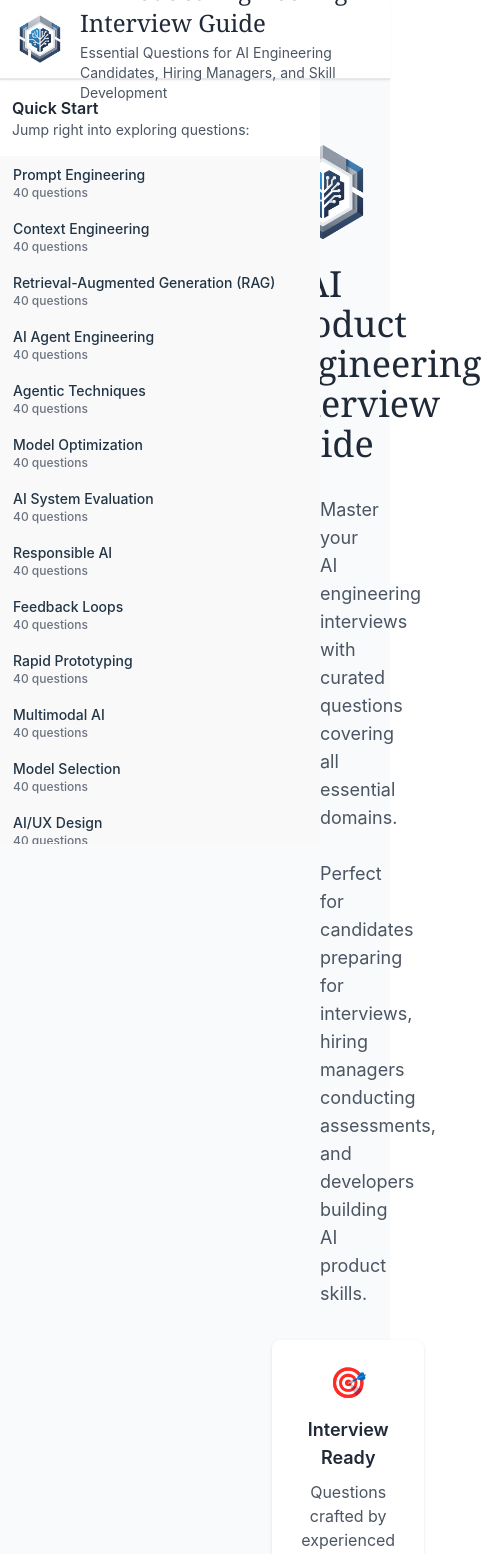
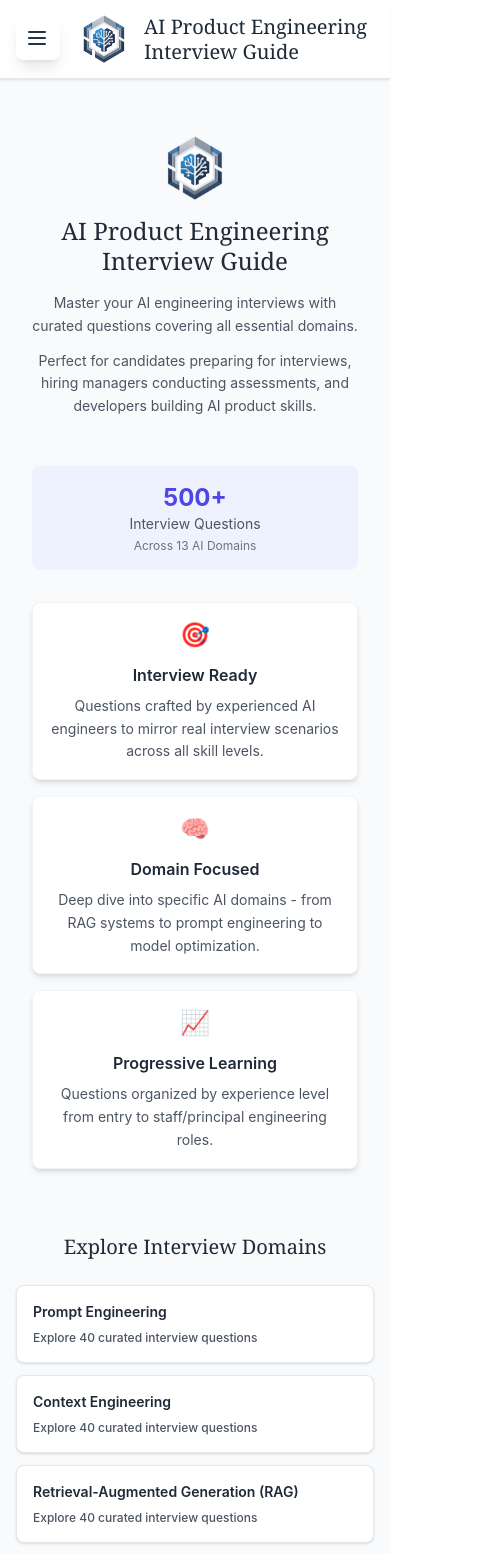
Before and after one commit to SilasReinagel/AiProductEngineerQuestions, a React (Vite) app in the folder webapp/: page / in a window 390 px wide. Shown: the top 1554 px of the page, 481 px wide, since content can reach past the window. Built offline with nearby package versions, Linux system fonts and the light colour scheme.

Commit message:
Site: Improved Mobile Experience

```diff
--- a/webapp/src/AcademicApp.jsx
+++ b/webapp/src/AcademicApp.jsx
@@ -194,8 +194,8 @@ function AcademicApp() {
         onSelectCategory={handleSelectCategory}
       />
 
-      {/* Main Content Area - offset by navbar width and header height */}
-      <div className="ml-64 pt-20">
+      {/* Main Content Area - responsive margins */}
+      <div className="lg:ml-64 pt-20">
         <div className="container mx-auto px-4 py-8">
           {showLanding ? (
             <LandingPage
--- a/webapp/src/components/DomainsSection.jsx
+++ b/webapp/src/components/DomainsSection.jsx
@@ -12,18 +12,18 @@ function DomainsSection({ sortedCategoriesEntries, onSelectCategory }) {
     <div>
       {/* Domain Overview Cards */}
       <div className="mb-12">
-        <h2 className="text-2xl font-serif text-gray-800 text-center mb-8">
+        <h2 className="text-xl lg:text-2xl font-serif text-gray-800 text-center mb-6 lg:mb-8 px-4">
           Explore Interview Domains
         </h2>
-        <div className="grid md:grid-cols-2 gap-4">
+        <div className="grid sm:grid-cols-2 lg:grid-cols-2 gap-3 lg:gap-4">
           {sortedCategoriesEntries.map(([slug, category]) => (
             <button
               key={slug}
               onClick={() => onSelectCategory(slug)}
-              className="p-6 bg-white rounded-lg shadow hover:shadow-md transition-shadow text-left border border-gray-200 hover:border-indigo-300"
+              className="p-4 lg:p-6 bg-white rounded-lg shadow hover:shadow-md transition-shadow text-left border border-gray-200 hover:border-indigo-300"
             >
-              <h3 className="font-semibold text-gray-800 mb-2">{category.category}</h3>
-              <p className="text-sm text-gray-600">
+              <h3 className="font-semibold text-gray-800 mb-2 text-sm lg:text-base">{category.category}</h3>
+              <p className="text-xs lg:text-sm text-gray-600">
                 Explore {Object.values(category.questions).flat().length} curated interview questions
               </p>
             </button>
@@ -32,15 +32,20 @@ function DomainsSection({ sortedCategoriesEntries, onSelectCategory }) {
       </div>
 
       {/* Call to Action */}
-      <div className="text-center bg-indigo-50 rounded-lg p-8">
-        <h2 className="text-2xl font-serif text-gray-800 mb-4">
+      <div className="text-center bg-indigo-50 rounded-lg p-6 lg:p-8">
+        <h2 className="text-xl lg:text-2xl font-serif text-gray-800 mb-4">
           Start Your Interview Preparation Journey
         </h2>
-        <p className="text-gray-600 mb-6">
-          Select a domain from the left sidebar or click the cards above to access hundreds of carefully crafted interview questions.
-          Each domain includes questions for all experience levels with detailed coverage of essential concepts.
+        <p className="text-gray-600 mb-6 text-sm lg:text-base">
+          <span className="lg:hidden">
+            Select a domain above or use the menu to access hundreds of carefully crafted interview questions.
+          </span>
+          <span className="hidden lg:block">
+            Select a domain from the left sidebar or click the cards above to access hundreds of carefully crafted interview questions.
+            Each domain includes questions for all experience levels with detailed coverage of essential concepts.
+          </span>
         </p>
-        <div className="text-sm text-gray-500">
+        <div className="text-xs lg:text-sm text-gray-500">
           <span className="font-medium">{sortedCategoriesEntries.length}</span> domains •
           <span className="font-medium ml-2">
             {sortedCategoriesEntries.reduce((total, [slug, cat]) => total + Object.values(cat.questions).flat().length, 0)}
--- a/webapp/src/components/Footer.jsx
+++ b/webapp/src/components/Footer.jsx
@@ -12,8 +12,9 @@ function Footer({ questionsCount, categoriesCount }) {
     <footer className="bg-gray-50 border-t border-gray-200 py-8 mt-16">
       <div className="container mx-auto px-4 text-center">
         <p className="text-sm text-gray-700">
-          AI Engineering Interview Guide • {questionsCount} Interview Questions •
-          {categoriesCount} Categories
+          AI Engineering Interview Guide
+          <span className="hidden sm:inline"> • </span>
+          <span className="block sm:inline">{questionsCount} Interview Questions • {categoriesCount} Categories</span>
         </p>
         <p className="text-xs text-gray-500 mt-2">
           For interview preparation, hiring decisions, and skill development in AI product engineering.
--- a/webapp/src/components/Header.jsx
+++ b/webapp/src/components/Header.jsx
@@ -10,19 +10,19 @@ import React from 'react'
 function Header({ showLanding, onBackToLanding }) {
   return (
     <header className="fixed top-0 left-0 right-0 bg-white border-b-2 border-gray-200 shadow-sm z-20 h-20">
-      <div className="mx-auto px-4 py-6 h-full w-full">
-        <div className="flex justify-between h-full cursor-pointer w-full" onClick={onBackToLanding} role="link">
+      <div className="mx-auto px-4 lg:px-4 py-6 h-full w-full">
+        <div className="flex justify-between h-full cursor-pointer w-full lg:pl-0 pl-16" onClick={onBackToLanding} role="link">
           <div className="flex items-center">
             <img
               src="/icon.png"
               alt="AI Interview Guide"
-              className="h-12 w-12 mr-4"
+              className="h-12 w-12 mr-4 flex-shrink-0"
             />
-            <div>
-              <h1 className="text-2xl font-serif text-gray-800">
+            <div className="min-w-0">
+              <h1 className="text-xl lg:text-2xl font-serif text-gray-800 leading-tight">
                 AI Product Engineering Interview Guide
               </h1>
-              <p className="text-sm text-gray-600 mt-1">
+              <p className="text-xs lg:text-sm text-gray-600 mt-1 hidden sm:block">
                 Essential Questions for AI Engineering Candidates, Hiring Managers, and Skill Development
               </p>
             </div>
--- a/webapp/src/components/LeftNavbar.jsx
+++ b/webapp/src/components/LeftNavbar.jsx
@@ -1,5 +1,5 @@
 // @ts-check
-import React from 'react'
+import React, { useState } from 'react'
 
 /**
  * Fixed Left Navbar Component
@@ -9,8 +9,44 @@ import React from 'react'
  * @param {(categorySlug: string) => void} props.onSelectCategory
  */
 function LeftNavbar({ sortedCategoriesEntries, selectedTopic, onSelectCategory }) {
+  const [isMobileMenuOpen, setIsMobileMenuOpen] = useState(false)
+
+  const handleCategorySelect = (slug) => {
+    onSelectCategory(slug)
+    setIsMobileMenuOpen(false) // Close mobile menu after selection
+  }
+
   return (
-    <div className="fixed left-0 top-20 h-[calc(100vh-5rem)] w-80 bg-white z-10 overflow-y-auto scrollbar-none">
+    <>
+      {/* Mobile Menu Button */}
+      <button
+        onClick={() => setIsMobileMenuOpen(!isMobileMenuOpen)}
+        className="fixed top-4 left-4 z-30 lg:hidden bg-white rounded-lg shadow-lg p-2 border"
+        aria-label="Toggle navigation menu"
+      >
+        <svg className="w-6 h-6" fill="none" stroke="currentColor" viewBox="0 0 24 24">
+          {isMobileMenuOpen ? (
+            <path strokeLinecap="round" strokeLinejoin="round" strokeWidth={2} d="M6 18L18 6M6 6l12 12" />
+          ) : (
+            <path strokeLinecap="round" strokeLinejoin="round" strokeWidth={2} d="M4 6h16M4 12h16M4 18h16" />
+          )}
+        </svg>
+      </button>
+
+      {/* Mobile Overlay */}
+      {isMobileMenuOpen && (
+        <div
+          className="fixed inset-0 bg-black bg-opacity-50 z-20 lg:hidden"
+          onClick={() => setIsMobileMenuOpen(false)}
+        />
+      )}
+
+      {/* Sidebar */}
+      <div className={`
+        fixed left-0 top-20 h-[calc(100vh-5rem)] w-80 bg-white z-30 overflow-y-auto transition-transform duration-300 ease-in-out
+        lg:translate-x-0 lg:z-10
+        ${isMobileMenuOpen ? 'translate-x-0' : '-translate-x-full'}
+      `}>
         <div className="py-4 mb-16">
           <div className="flex flex-col px-3 justify-between">
             <h3 className="font-semibold text-gray-800 mb-0">Quick Start</h3>
@@ -22,7 +58,7 @@ function LeftNavbar({ sortedCategoriesEntries, selectedTopic, onSelectCategory }
             {sortedCategoriesEntries.map(([slug, category]) => (
               <button
                 key={slug}
-              onClick={() => onSelectCategory(slug)}
+                onClick={() => handleCategorySelect(slug)}
                 className={`w-full text-left px-3 py-2 rounded-none text-sm transition-colors ${
                   selectedTopic === slug
                     ? 'bg-indigo-100 text-indigo-800'
@@ -38,6 +74,7 @@ function LeftNavbar({ sortedCategoriesEntries, selectedTopic, onSelectCategory }
           </div>
         </div>
       </div>
+    </>
   )
 }
 
--- a/webapp/src/components/MainHero.jsx
+++ b/webapp/src/components/MainHero.jsx
@@ -6,43 +6,55 @@ import React from 'react'
  */
 function MainHero() {
   return (
-    <div className="text-center mb-36">
-      <div className="mb-8 mt-8">
+    <div className="text-center mb-16 lg:mb-36 px-4">
+      <div className="mb-12 lg:mb-16 mt-6 lg:mt-8">
         <img
           src="/icon.png"
           alt="AI Interview Guide"
-          className="h-24 w-24 mx-auto mb-6"
+          className="h-16 w-16 sm:h-20 sm:w-20 lg:h-24 lg:w-24 mx-auto mb-4 lg:mb-6"
         />
-        <h1 className="text-4xl md:text-5xl font-serif text-gray-800 mb-8">
-          AI Product Engineering Interview Guide
+        <h1 className="text-2xl sm:text-3xl md:text-4xl lg:text-5xl font-serif text-gray-800 mb-4 lg:mb-8 leading-tight">
+          AI Product Engineering<br className="sm:hidden"/>
+          <span className="hidden sm:inline"> </span>Interview Guide
         </h1>
-        <p className="text-lg text-gray-600 px-12">
-          Master your AI engineering interviews with curated questions covering all essential domains. <br/><br/>
+        <p className="text-sm sm:text-base lg:text-lg text-gray-600 max-w-3xl mx-auto leading-relaxed">
+          Master your AI engineering interviews with curated questions covering all essential domains.
+        </p>
+        <p className="text-sm sm:text-base lg:text-lg text-gray-600 max-w-3xl mx-auto mt-3 lg:mt-4 leading-relaxed">
           Perfect for candidates preparing for interviews, hiring managers conducting assessments,
           and developers building AI product skills.
         </p>
       </div>
 
+      {/* Quick Stats for Mobile */}
+      <div className="mb-8 lg:hidden">
+        <div className="bg-indigo-50 rounded-lg p-4 max-w-sm mx-auto">
+          <div className="text-2xl font-bold text-indigo-600">500+</div>
+          <div className="text-sm text-gray-600">Interview Questions</div>
+          <div className="text-xs text-gray-500 mt-1">Across 13 AI Domains</div>
+        </div>
+      </div>
+
       {/* Features Section */}
-      <div className="grid md:grid-cols-3 gap-6">
-        <div className="text-center p-6 bg-white rounded-lg shadow">
-          <div className="text-3xl mb-4">🎯</div>
-          <h3 className="text-lg font-semibold text-gray-800 mb-2">Interview Ready</h3>
-          <p className="text-gray-600">
+      <div className="grid gap-4 sm:grid-cols-2 lg:grid-cols-3 lg:gap-6 max-w-5xl mx-auto">
+        <div className="text-center p-4 lg:p-6 bg-white rounded-lg shadow-md border border-gray-100">
+          <div className="text-2xl lg:text-3xl mb-3 lg:mb-4">🎯</div>
+          <h3 className="text-base lg:text-lg font-semibold text-gray-800 mb-2">Interview Ready</h3>
+          <p className="text-gray-600 text-sm lg:text-base leading-relaxed">
             Questions crafted by experienced AI engineers to mirror real interview scenarios across all skill levels.
           </p>
         </div>
-        <div className="text-center p-6 bg-white rounded-lg shadow">
-          <div className="text-3xl mb-4">🧠</div>
-          <h3 className="text-lg font-semibold text-gray-800 mb-2">Domain Focused</h3>
-          <p className="text-gray-600">
+        <div className="text-center p-4 lg:p-6 bg-white rounded-lg shadow-md border border-gray-100">
+          <div className="text-2xl lg:text-3xl mb-3 lg:mb-4">🧠</div>
+          <h3 className="text-base lg:text-lg font-semibold text-gray-800 mb-2">Domain Focused</h3>
+          <p className="text-gray-600 text-sm lg:text-base leading-relaxed">
             Deep dive into specific AI domains - from RAG systems to prompt engineering to model optimization.
           </p>
         </div>
-        <div className="text-center p-6 bg-white rounded-lg shadow">
-          <div className="text-3xl mb-4">📈</div>
-          <h3 className="text-lg font-semibold text-gray-800 mb-2">Progressive Learning</h3>
-          <p className="text-gray-600">
+        <div className="text-center p-4 lg:p-6 bg-white rounded-lg shadow-md border border-gray-100 sm:col-span-2 lg:col-span-1">
+          <div className="text-2xl lg:text-3xl mb-3 lg:mb-4">📈</div>
+          <h3 className="text-base lg:text-lg font-semibold text-gray-800 mb-2">Progressive Learning</h3>
+          <p className="text-gray-600 text-sm lg:text-base leading-relaxed">
             Questions organized by experience level from entry to staff/principal engineering roles.
           </p>
         </div>
--- a/webapp/src/index.css
+++ b/webapp/src/index.css
@@ -64,6 +64,44 @@ button:focus-visible {
   outline: 4px auto -webkit-focus-ring-color;
 }
 
+/* Mobile improvements */
+@media (max-width: 768px) {
+  /* Ensure better touch targets on mobile */
+  button, [role="button"] {
+    min-height: 44px;
+    min-width: 44px;
+  }
+
+  /* Better text sizing for mobile */
+  h1 {
+    font-size: 2.2em;
+    line-height: 1.2;
+  }
+
+  /* Prevent horizontal scrolling */
+  body {
+    overflow-x: hidden;
+  }
+
+  /* Better focus styles for mobile */
+  button:focus,
+  button:focus-visible,
+  input:focus,
+  select:focus {
+    outline: 2px solid #646cff;
+    outline-offset: 2px;
+  }
+}
+
+/* Custom scrollbar for webkit browsers */
+.scrollbar-none {
+  scrollbar-width: none;
+  -ms-overflow-style: none;
+}
+.scrollbar-none::-webkit-scrollbar {
+  display: none;
+}
+
 @media (prefers-color-scheme: light) {
   :root {
     color: #213547;
```
Also changed, not shown: webapp/src/components/QuestionCard.jsx (+6 -6 lines). Lines whose indentation alone changed are shown as unchanged.
